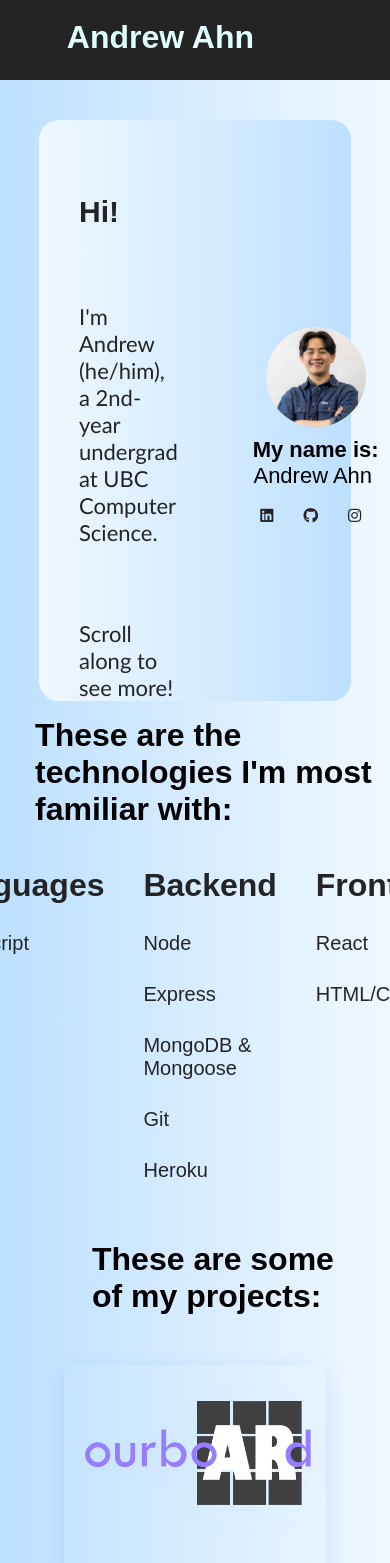
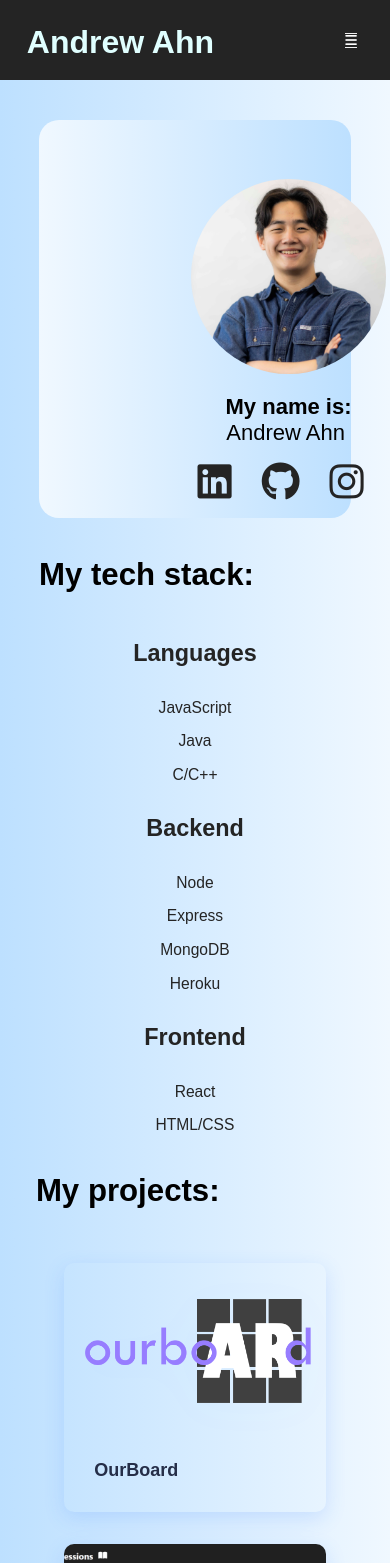
Before and after one commit to andrewahn-ubc/andrewahn-ubc.github.io, a React (Create React App) app: page / in a window 390 px wide. Shown: the top 1563 px of the page. Built offline with nearby package versions, Linux system fonts and the light colour scheme.

Commit message:
fix: implemented most of mobile responsiveness

```diff
--- a/src/Components/Cards.css
+++ b/src/Components/Cards.css
@@ -139,3 +139,10 @@
       margin-bottom: 2rem;
     }
   }
+
+  @media only screen and (max-width: 500px) {
+    .cards > h1, .cards-dark > h1 {
+      margin: 0vmin 1vmin 1vmin 1vmin;
+      font-size: 8vmin;
+    }
+  }
--- a/src/Components/Cards.js
+++ b/src/Components/Cards.js
@@ -10,7 +10,7 @@ function Cards() {
 
   return (
     <div className={brightness == 'light' ? 'cards' : 'cards-dark'}>
-        <h1>These are some of my projects:</h1>
+        <h1>My projects:</h1>
            <div className="cards__container">
              <div className="cards__wrapper">
                 <ul className="cards__items">
--- a/src/Components/HeroSection.css
+++ b/src/Components/HeroSection.css
@@ -94,7 +94,7 @@
 }
 
 .hero-intro {
-    margin: 50px 100px 100px 50px;
+    margin: 50px 50px 100px 50px;
     display: flex;
     flex-direction: column;
     justify-content: center;
@@ -345,5 +345,41 @@
 @media screen and (max-width: 500px) {
     .hero-welcome {
         margin-top: 75px;
+        display: none;
+    }
+
+    .hero-welcome-dark {
+        margin-top: 75px;
+        display: none;
+    }
+
+    .hero-intro-name, .hero-intro-name-dark {
+        height: 15vmin;
+    }
+
+    .hero-intro {
+        margin: 15vmin 30vmin 30vmin 30vmin;
+        display: flex;
+        flex-direction: column;
+        justify-content: center;
+        align-items: center;
+    }
+
+    .hero-intro > img {
+        border-radius: 100%;
+        width: 50vmin;
+        height: 50vmin;
+        margin-bottom: 20px;
+        object-fit: cover;
+    }
+
+    .fa-linkedin, .fa-github, .fa-instagram, .fa-envelope {
+        font-size: 10vmin;
+        margin: 0px 15px;
+    }
+
+    .hero-links {
+        margin-top: 10px;
+        margin-bottom: -100px;
     }
 }
--- a/src/Components/NavBar.css
+++ b/src/Components/NavBar.css
@@ -101,56 +101,6 @@
   display: none;
 }
 
-  .menu-icon {
-    display: none;
-  }
-
-  @media screen and (max-width: 960px) {
-    .NavbarItems {
-      position: relative;
-    }
-
-    .nav-menu {
-        display: flex;
-        flex-direction: column;
-        width: 100%;
-        height: auto;
-        position: absolute;
-        top: 80px;
-        padding-bottom: 25%;
-        left: -100%;
-        opacity: 1;
-        transition: all 0.5s ease-in-out;
-      }
-
-    .nav-menu.active {
-        background: #242424;
-        width: 40%;
-        left: 0;
-        opacity: 1;
-        transition: all 0.5s ease;
-        z-index: 1;
-      }
-
-    .nav-links {
-      text-align: center;
-      padding: 2rem;
-      width: 100%;
-      display: table;
-    }
-
-    .nav-links:hover {
-      border-radius: 0;
-    }
-
-    .navbar-logo {
-      position: absolute;
-      top: 0;
-      left: 0;
-      transform: translate(25%, 50%);
-    }
-  }
-
 .light-button {
   background: #242424;
   border: none;
@@ -182,7 +132,6 @@
   display: flex;
   flex-direction: row;
   justify-content: start;
-
 }
 
 .toggle-container-dark {
@@ -194,7 +143,6 @@
   display: flex;
   flex-direction: row;
   justify-content: start;
-
 }
 
 .fa-regular {
@@ -222,3 +170,90 @@
   margin-left: 40px;
   transition: margin-left 1s ease;
 }
+
+.light-menu-button, .dark-menu-button {
+  display: none;
+}
+
+@media screen and (max-width: 960px) {
+  .NavbarItems {
+    position: relative;
+  }
+
+  .nav-menu, .nav-menu-active {
+    display: flex;
+    flex-direction: column;
+    width: 100%;
+    height: auto;
+    position: absolute;
+    top: 80px;
+    padding-bottom: 25%;
+    left: 0%;
+    opacity: 1;
+    transition: all 0.5s ease-in-out;
+  }
+
+  .light-menu-button, .dark-menu-button {
+    display: block;
+    position: fixed;
+    top: 8.5vmin;
+    right: 8.5vmin;
+    border: none;
+    margin: 0;
+    padding: 0;
+  }
+
+  .fa-bars {
+    background: #242424;
+    border: none;
+    margin: 0;
+    color: white;
+  }
+
+  .nav-menu {
+    left: 0%;
+  }
+
+  .nav-menu-active {
+    left: -100%;
+  }
+
+  .nav-links, .nav-links-dark {
+    text-align: center;
+    padding: 2rem;
+    width: 100%;
+    display: table;
+  }
+
+  .nav-links:hover {
+    border-radius: 0;
+  }
+
+  .navbar-logo, .navbar-logo-dark {
+    position: absolute;
+    top: 5px;
+    left: -40px;
+    transform: translate(25%, 50%);
+  }
+
+  .navbar-container {
+    display: flex;
+    background: #242424;
+    position: static;
+    justify-content: left;
+    align-items: left;
+    height: 80px;
+    max-width: 1500px;
+  }
+
+  .light-button, .dark-button {
+    background: #242424;
+    border: none;
+    color: #e0ffff;
+    position: relative;
+    top: 10vmin;
+    align-self: center;
+    left: 0.5vmin;
+    transition: all 0.5s;
+  }
+}
--- a/src/Components/NavBar.js
+++ b/src/Components/NavBar.js
@@ -6,7 +6,7 @@ import { useBrightnessContext } from '../Hooks/useBrightnessContext';
 
 
 function NavBar() {
-  const [button, setButton] = useState(true);
+  const [button, setButton] = useState(false);
   const { brightness, setBrightness } = useBrightnessContext()
 
   const handleClick = () => {
@@ -14,6 +14,14 @@ function NavBar() {
       setBrightness('dark')
     } else {
       setBrightness('light')
+    }
+  }
+
+  const switchMenu = () => {
+    if (button) {
+      setButton(false)
+    } else {
+      setButton(true)
     }
   }
 
@@ -27,7 +35,11 @@ function NavBar() {
                 Andrew Ahn
               </Link>
 
-              <ul className="nav-menu">
+              <button className={brightness == 'light' ? 'light-menu-button' : 'dark-menu-button'} onClick={switchMenu}>
+                <i class={brightness == 'light' ? "fa-solid fa-bars" : "fa-solid fa-bars"}></i>
+              </button>
+
+              <ul className={button ? "nav-menu" : "nav-menu-active"}>
                 <li className="nav-item">
                   <Link to='/' className={brightness == 'light' ? "nav-links" : "nav-links-dark"}>
                     Home
--- a/src/Components/Skills.css
+++ b/src/Components/Skills.css
@@ -78,3 +78,39 @@
     margin: 28px 0px;
     color: #D3D3D3	;
 }
+
+@media screen and (max-width: 500px) {
+
+    .skills-wrapper > h1, .skills-wrapper-dark > h1 {
+        font-size: 8vmin;
+        margin: 6vmin 4vmin 2vmin 1vmin;
+        align-self: flex-start;
+    }
+
+    .skills, .skills-dark {
+        display: flex;
+        flex-direction: column;
+        justify-content: center;
+        align-items: center;
+
+        margin: 4vw 10vw;
+        padding: 2vw;
+        border-radius: 20px;
+    }
+
+    .skills-column > h1, .skills-column-dark > h1 {
+        font-size:6vmin;
+    }
+
+    .skills-column > p, .skills-column-dark > p {
+        font-size:4vmin;
+        margin: 2vmin;
+    }
+
+    .skills-column, .skills-column-dark {
+        display: flex;
+        flex-direction: column;
+        justify-content: center;
+        align-items: center;
+    }
+}
--- a/src/Components/Skills.js
+++ b/src/Components/Skills.js
@@ -6,22 +6,21 @@ const Skills = () => {
 
     return (
         <div className={brightness == 'light' ? "skills-wrapper" : "skills-wrapper-dark"}>
-            <h1>These are the technologies I'm most familiar with:</h1>
+            <h1>My tech stack:</h1>
 
             <div className={brightness == 'light' ? 'skills' : 'skills-dark'} >
                 <div className={brightness == 'light' ? "skills-column" : "skills-column-dark"} >
                     <h1>Languages</h1>
                     <p>JavaScript</p>
                     <p>Java</p>
-                    <p>C++</p>
+                    <p>C/C++</p>
                 </div>
 
                 <div className={brightness == 'light' ? "skills-column" : "skills-column-dark"} >
                     <h1>Backend</h1>
                     <p>Node</p>
                     <p>Express</p>
-                    <p>MongoDB & Mongoose</p>
-                    <p>Git</p>
+                    <p>MongoDB</p>
                     <p>Heroku</p>
                 </div>
 
```
Lines whose indentation alone changed are shown as unchanged.
